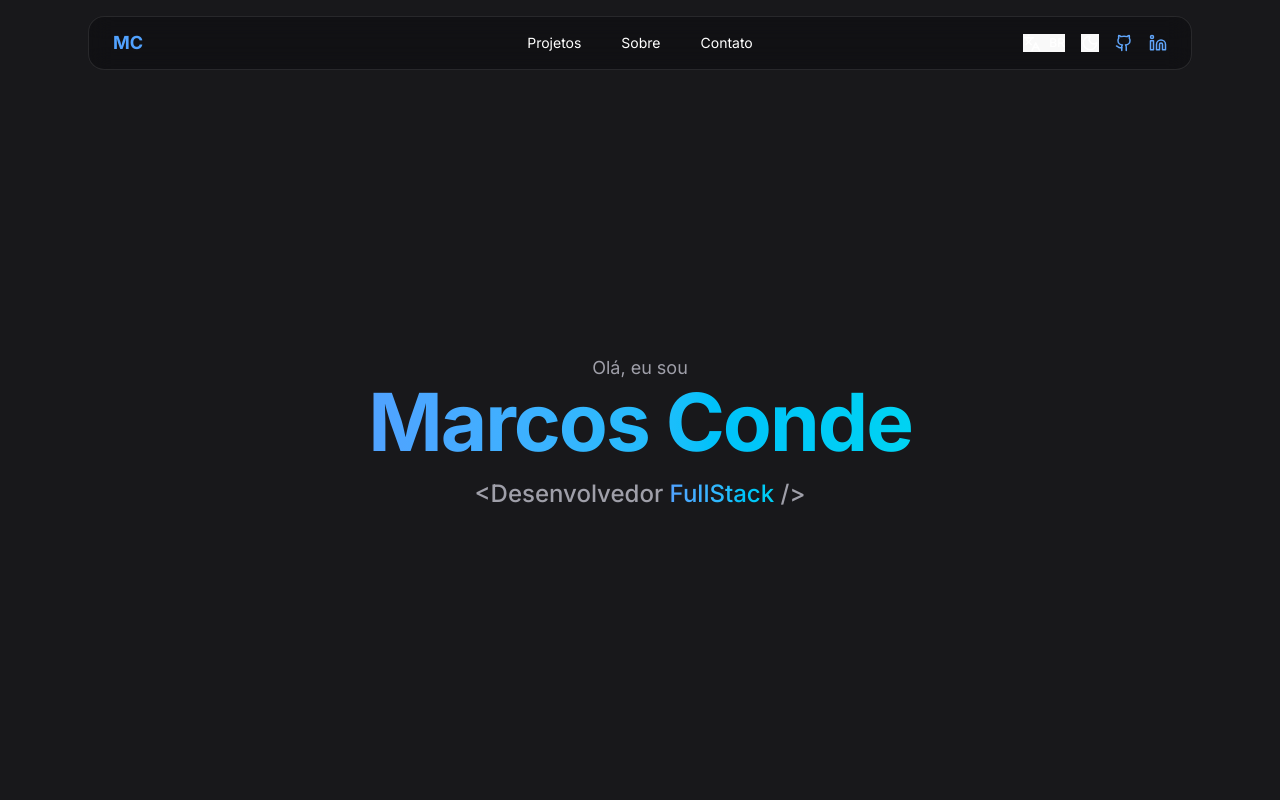
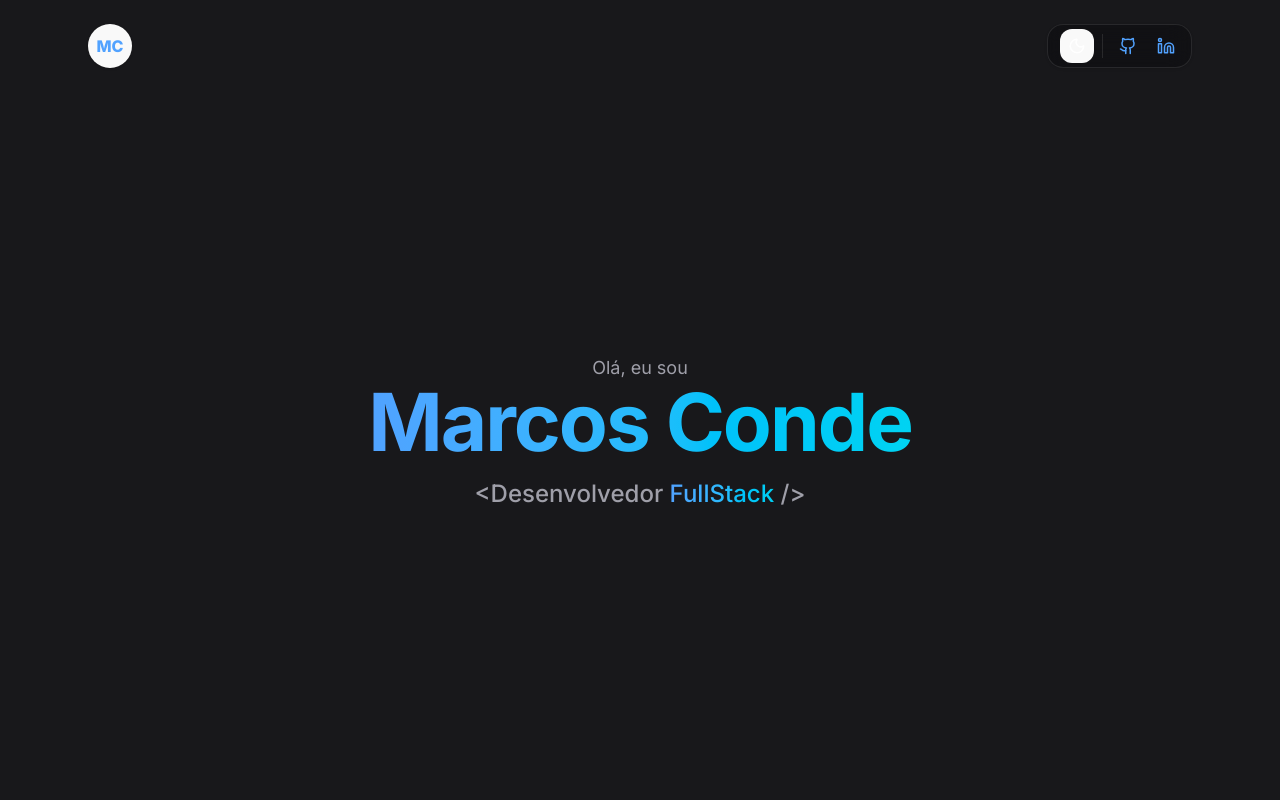
Before and after one commit to MarcosCondeJr/my-portfolio, a React (Vite) app: page / in a window 1280 px wide. Shown: the top 800 px of the page. Built offline with nearby package versions, Linux system fonts and the light colour scheme.

Commit message:
ref: mudanças no layout da navbar

```diff
--- a/src/App.jsx
+++ b/src/App.jsx
@@ -10,10 +10,10 @@ import ParallaxBackground from './components/background/ParallaxBackground'
 
 function App() {
   return (
-    <div className=''>
+    <div>
       <ParallaxBackground />
+      <main>
       <Navbar />
-      <main>
         <Home/>
         <About/>
         <Skills/>
--- a/src/components/layout/Navbar.jsx
+++ b/src/components/layout/Navbar.jsx
@@ -1,4 +1,4 @@
-import { Github, Languages, Linkedin, Menu, Moon, Sun } from "lucide-react";
+import { Github, Languages, Linkedin, Moon, Sun } from "lucide-react";
 import { useEffect, useRef, useState } from "react";
 
 export default function Navbar() {
@@ -8,15 +8,16 @@ export default function Navbar() {
 
   const langRef = useRef(null);
 
-  useEffect(() => {
-    function onClickOutside(e) {
-      if (langRef.current && !langRef.current.contains(e.target)) {
-        setLangOpen(false);
-      }
-    }
-    document.addEventListener("mousedown", onClickOutside);
-    return () => document.removeEventListener("mousedown", onClickOutside);
-  }, []);
+  function scrollToId(id) {
+    setLangOpen(false);
+
+    const el = document.getElementById(id);
+    if (!el) return;
+
+    const navOffset = 80;
+    const y = el.getBoundingClientRect().top + window.scrollY - navOffset;
+    window.scrollTo({ top: y, behavior: "smooth" });
+  }
 
   useEffect(() => {
     const root = document.documentElement;
@@ -33,57 +34,45 @@ export default function Navbar() {
     setLangOpen(false);
   }
 
-  const isPT = lang === "pt-BR";
+  const glass =
+    "backdrop-blur-md bg-white/60 dark:bg-zinc-950/40 border border-black/10 dark:border-white/10";
+
+  const iconBtn =
+    "p-2 rounded-xl text-zinc-700 dark:text-white hover:text-blue-400 transition";
 
   return (
-    <header className="fixed top-0 left-0 w-full z-50">
+    <header className="fixed top-0 left-0 w-full z-50 px-2 pt-2">
       <nav className="max-w-6xl mx-auto px-4 sm:px-6 py-4">
-        <div className="backdrop-blur-md bg-zinc-200/40 dark:bg-zinc-950/40 border border-white/10 rounded-2xl px-4 sm:px-6 py-3 transition-colors">
-          <div className="grid grid-cols-2 md:grid-cols-3 items-center">
-            <a
-              onClick={() => scrollToId("home")}
-              className="justify-self-start text-blue-400 text-base sm:text-lg font-bold"
+        {/* <div className="backdrop-blur-md bg-zinc-200/40 dark:bg-zinc-950/40 border border-white/10 rounded-2xl px-4 sm:px-6 py-3 transition-colors"> */}
+        <div className="grid grid-cols-2 items-center">
+          <button
+            onClick={() => scrollToId("home")}
+            className={`
+              ${glass}
+              justify-self-start
+              h-11 w-11
+              rounded-full
+              flex items-center justify-center
+              font-extrabold
+              text-blue-400
+              shadow-sm
+              hover:shadow-md
+              transition
+            `}
+            aria-label="Ir para Home"
+            type="button"
+          >
+            MC
+          </button>
+
+          {/* DIREITA */}
+          <div className="justify-self-end">
+            {/* Desktop */}
+            <div
+              className={`${glass} hidden md:flex items-center gap-1 rounded-2xl px-2 py-1 shadow-sm`}
             >
-              MC
-            </a>
-
-            {/* CENTRO (desktop) */}
-            <ul className="hidden md:flex gap-10 text-sm justify-self-center text-zinc-200">
-              <li
-                onClick={() => scrollToId("projects")}
-                className="hover:text-blue-400 cursor-pointer text-zinc-700  dark:text-white  xtransition"
-              >
-                {isPT ? "Projetos" : "Projects"}
-              </li>
-              <li
-                onClick={() => scrollToId("about")}
-                className="hover:text-blue-400 cursor-pointer text-zinc-700  dark:text-white"
-              >
-                {isPT ? "Sobre" : "About"}
-              </li>
-              <li
-                onClick={() => scrollToId("contact")}
-                className="hover:text-blue-400 cursor-pointer text-zinc-700  dark:text-white"
-              >
-                {isPT ? "Contato" : "Contact"}
-              </li>
-            </ul>
-
-            {/* DIREITA (desktop) */}
-            <div className="hidden md:flex gap-4 justify-self-end items-center text-zinc-200">
-              {/* Dropdown idioma */}
+              {/* Idioma */}
               <div className="relative" ref={langRef}>
-                <button
-                  onClick={() => setLangOpen((v) => !v)}
-                  className="flex items-center gap-2 dark:text-white text-zinc-700 hover:text-blue-400 transition"
-                  aria-label="Mudar idioma"
-                >
-                  <Languages size={18} />
-                  <span className="text-xs font-medium">
-                    {isPT ? "BR" : "US"}
-                  </span>
-                </button>
-
                 {langOpen && (
                   <div className="absolute right-0 mt-3 w-40 rounded-xl border border-white/10 bg-zinc-900/90 backdrop-blur-md shadow-lg overflow-hidden">
                     <button
@@ -109,59 +98,67 @@ export default function Navbar() {
               {/* Tema */}
               <button
                 onClick={toggleTheme}
-                className="hover:text-blue-400 dark:text-white text-zinc-700 transition"
+                className={iconBtn}
                 aria-label="Mudar tema"
+                type="button"
               >
                 {theme === "dark" ? <Moon size={18} /> : <Sun size={18} />}
               </button>
 
-              {/* Links */}
-              <a
-                href="https://github.com/marcoscondejr"
-                target="_blank"
-                rel="noreferrer"
-                className="hover:text-blue-400 transition"
-                aria-label="GitHub"
-              >
-                <Github size={18} color="#60A5FA" />
-              </a>
-              <a
-                href="https://www.linkedin.com/in/marcos-conde-481627285/"
-                target="_blank"
-                rel="noreferrer"
-                className="hover:text-blue-400 transition"
-                aria-label="LinkedIn"
-              >
-                <Linkedin size={18} color="#60A5FA" />
-              </a>
-            </div>
-
-            <div className="md:hidden flex items-center justify-end-safe gap-3 text-zinc-200">
-              <button
-                onClick={toggleTheme}
-                className="hover:text-blue-400 transition"
-                aria-label="Mudar tema"
-              >
-                {theme === "dark" ? <Moon size={18} /> : <Sun size={18} />}
-              </button>
+              {/* Divisor */}
+              <div className="h-6 w-px bg-black/10 dark:bg-white/10 mx-1" />
 
               <a
                 href="https://github.com/marcoscondejr"
                 target="_blank"
                 rel="noreferrer"
-                className="hover:text-blue-400 transition"
+                className={`${iconBtn} flex`}
                 aria-label="GitHub"
               >
-                <Github size={18} color="#60A5FA" />
+                <Github size={18} className="text-blue-400" />
               </a>
+
               <a
                 href="https://www.linkedin.com/in/marcos-conde-481627285/"
                 target="_blank"
                 rel="noreferrer"
-                className="hover:text-blue-400 transition"
+                className={`${iconBtn} flex`}
                 aria-label="LinkedIn"
               >
-                <Linkedin size={18} color="#60A5FA" />
+                <Linkedin size={18} className="text-blue-400" />
+              </a>
+            </div>
+
+          <div className={`${glass} md:hidden flex items-center gap-1 rounded-2xl px-2 py-1 shadow-sm`}>
+              <button
+                onClick={toggleTheme}
+                className={iconBtn}
+                aria-label="Mudar tema"
+                type="button"
+              >
+                {theme === "dark" ? <Moon size={18} /> : <Sun size={18} />}
+              </button>
+
+              <div className="h-6 w-px bg-black/10 dark:bg-white/10 mx-1" />
+
+              <a
+                href="https://github.com/marcoscondejr"
+                target="_blank"
+                rel="noreferrer"
+                className={`${iconBtn} flex`}
+                aria-label="GitHub"
+              >
+                <Github size={18} className="text-blue-400" />
+              </a>
+
+              <a
+                href="https://www.linkedin.com/in/marcos-conde-481627285/"
+                target="_blank"
+                rel="noreferrer"
+                className={`${iconBtn} flex`}
+                aria-label="LinkedIn"
+              >
+                <Linkedin size={18} className="text-blue-400" />
               </a>
             </div>
           </div>
```
